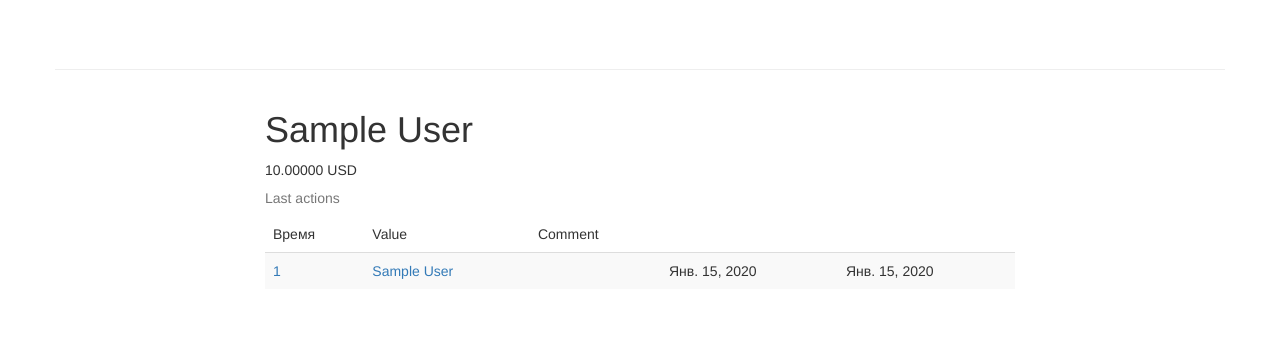
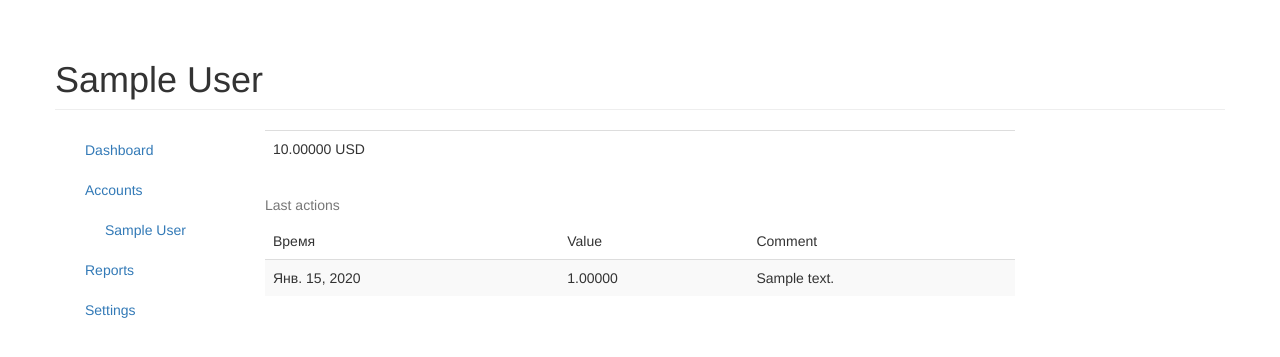
Before and after one commit to frekenbok/frekenbok, a Django app: template accountant/templates/accountant/account_detail.html in a window 1280 px wide. Shown: the part 52-409 px from the top of the page. Run offline with Django 3.2, Linux system fonts and the light colour scheme; the template is opened without the code that fills it: values that come from a table or form of the project are taken from there, others are empty; tables that the repository leaves empty hold one stand-in row (values such as "Sample post"); parts of the project's set-up code (start-up, migrations or seed data) failed here and were passed over; some libraries are stand-ins or nearby versions.

Commit message:
and some set of updates

```diff
--- a/accountant/templates/accountant/account_detail.html
+++ b/accountant/templates/accountant/account_detail.html
@@ -1,15 +1,23 @@
-{% extends 'base.html' %}
+{% extends 'accountant/base.html' %}
 {% load i18n %}
 
 {% block title %}{{ block.super }} — {% trans 'Details of account' %} {{ account.title }}{% endblock %}
 
+{% block header %}{{ account.title }}{% endblock header %}
+
+{% block menu_account_list %}
+    <ul class="nav" role="menu" style="margin-left: 20px">
+        {% for acc in account_list %}
+        <li class="active"><a href="{% url 'accountant:account_detail' pk=acc.id %}">{{ acc.title }}</a></li>
+        {% endfor %}
+    </ul>
+{% endblock menu_account_list %}
+
 {% block content %}
-<h1>{{ account.title }}</h1>
-<table>
-<tr>{% for sheaf in account.sorted_sheaves %}
-    <td>{{ sheaf.amount }} {{ sheaf.currency }}</td>
-    {% endfor %}
-</tr>
+<table class="table">
+{% for sheaf in account.sorted_sheaves %}
+    <tr><td>{{ sheaf.amount }} {{ sheaf.currency }}</td></tr>
+{% endfor %}
 </table>
 <table class="table table-striped">
 <caption>{% trans 'Last actions' %}</caption>
@@ -21,13 +29,11 @@
         </tr>
     </thead>
     <tbody>
-        {% for invoice in account_list %}
+        {% for transaction in transaction_list %}
         <tr>
-            <td><a href="{% url 'accountant:account_details' account.id %}">{{ account.id }}</a></td>
-            <td><a href="{% url 'accountant:account_details' account.id %}">{{ account.title }}</a></td>
-            <td>{{ account.value }} {{ account.currency }}</td>
-            <td>{{ account.opened }}</td>
-            <td>{{ account.closed }}</td>
+            <td>{{ transaction.date }}</td>
+            <td>{{ transaction.source_value }}</td>
+            <td>{{ transaction.comment }}</td>
         </tr>
         {% endfor %}
     </tbody>
--- a/accountant/templates/accountant/account_list.html
+++ b/accountant/templates/accountant/account_list.html
@@ -17,8 +17,8 @@
     <tbody>
         {% for account in account_list %}
         <tr>
-            <td><a href="{% url 'account_details' account.id %}">{{ account.id }}</a></td>
-            <td><a href="{% url 'account_details' account.id %}">{{ account.title }}</a></td>
+            <td><a href="{% url 'accountant:account_detail' account.id %}">{{ account.id }}</a></td>
+            <td><a href="{% url 'accountant:account_detail' account.id %}">{{ account.title }}</a></td>
             <td>{{ account.value }} {{ account.currency }}</td>
             <td>{{ account.opened }}</td>
             <td>{{ account.closed }}</td>
--- a/accountant/templates/accountant/base.html
+++ b/accountant/templates/accountant/base.html
@@ -4,9 +4,11 @@
 {% block title %}{{ block.super }} — {% trans 'Accountant' %}{% endblock title %}
 
 {% block menu %}
-    <div class="list-group">
-        <a href="{% url 'accountant:dashboard' %}" class="list-group-item{% if menu_dashboard %} active{% endif %}">{% trans 'Dashboard' %}</a>
-        <a href="#" type="button" class="list-group-item">{% trans 'Reports' %}</a>
-        <a href="#" type="button" class="list-group-item">{% trans 'Settings' %}</a>
-    </div>
+    <ul class="nav">
+        <li{% if menu_dashboard %} class="active"{% endif %}><a href="{% url 'accountant:dashboard' %}">{% trans 'Dashboard' %}</a></li>
+        <li{% if menu_accounts %} class="active"{% endif %}><a href="{% url 'accountant:account_list' %}">{% trans 'Accounts' %}</a>
+        {% block menu_account_list %}{% endblock menu_account_list %}</li>
+        <li><a href="#" type="button">{% trans 'Reports' %}</a></li>
+        <li><a href="#" type="button">{% trans 'Settings' %}</a></li>
+    </ul>
 {% endblock menu %}
--- a/accountant/templates/accountant/dashboard.html
+++ b/accountant/templates/accountant/dashboard.html
@@ -12,7 +12,7 @@
 </tr>
 {% for account in account_list %}<tr>
     <td>{{ account.id }}</td>
-    <td><a href="{% url 'accountant:account_details' pk=account.id %}">{{ account.title }}</a></td>
+    <td><a href="{% url 'accountant:account_detail' pk=account.id %}">{{ account.title }}</a></td>
     <td>{% for sheaf in account.sorted_sheaves %}
         {{ sheaf.amount }} {{ sheaf.currency }}<br />
         {% endfor %}</td>
--- a/accountant/url.py
+++ b/accountant/url.py
@@ -6,7 +6,7 @@ from .views import DashboardView, IncomeListView, AccountDetailView
 urlpatterns = [
     url(r'^$', DashboardView.as_view(), name='dashboard'),
     url(r'^incomes/', IncomeListView.as_view(), name='income_list'),
+    url(r'^accounts/(?P<pk>[0-9]+)/', AccountDetailView.as_view(), name='account_detail'),
     url(r'^accounts/', IncomeListView.as_view(), name='account_list'),
     url(r'^expenses/', IncomeListView.as_view(), name='expense_list'),
-    url(r'^details/(?P<pk>[0-9]+)', AccountDetailView.as_view(), name='account_details'),
 ]
```
Also changed, not shown: accountant/views.py (+7 -2 lines).
